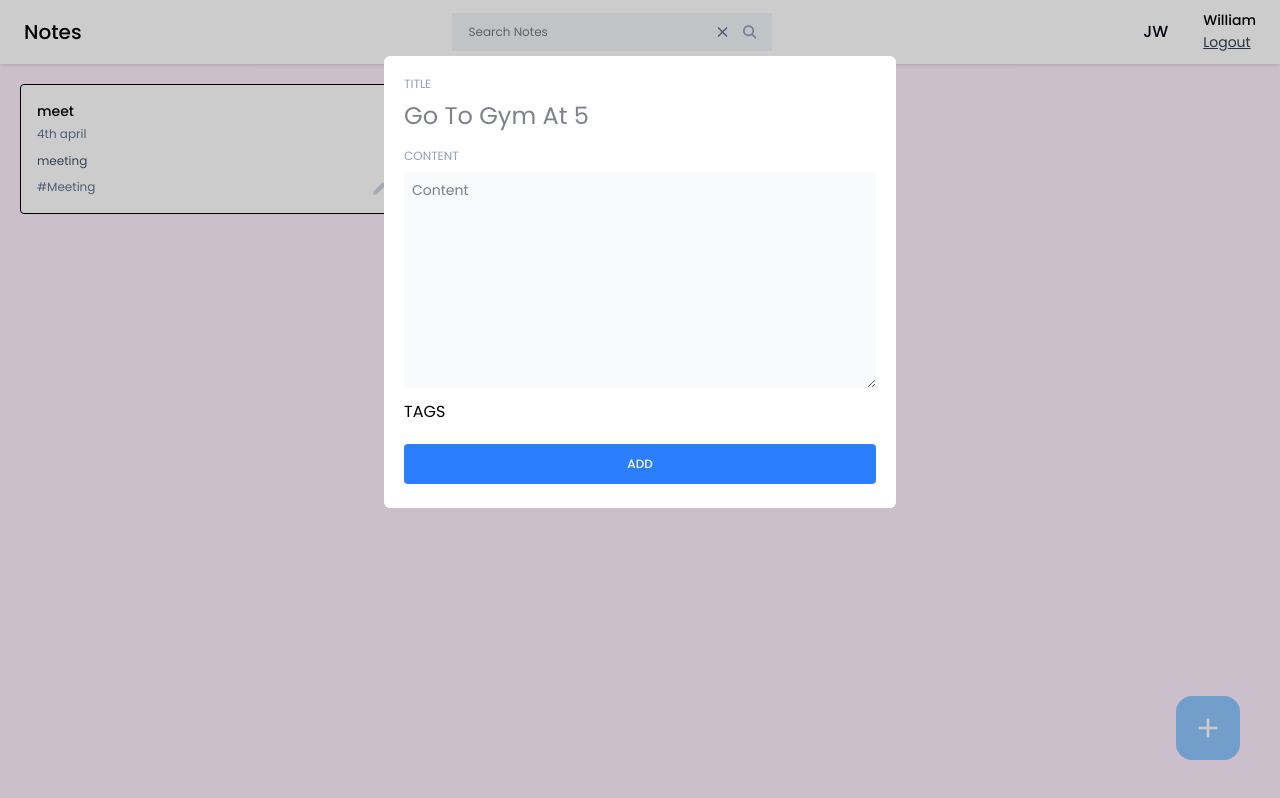
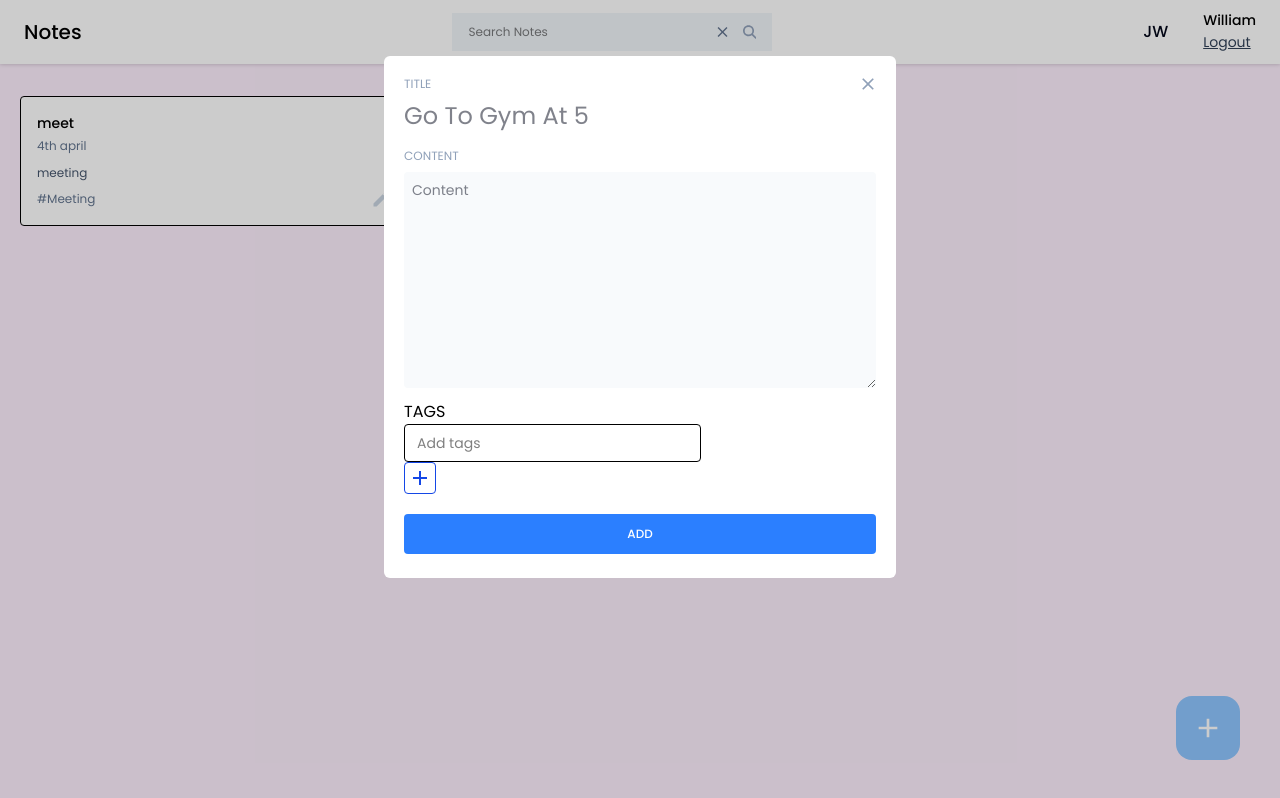
Before and after one commit to nidharshana-s/Scribil, a React (Vite) app: page /dashboard in a window 1280 px wide. Both pictures are taken after a click on the button 1208 px from the left and 728 px from the top of the page. Built offline with nearby package versions, Linux system fonts and the light colour scheme.

Commit message:
frontend done

```diff
--- a/src/App.jsx
+++ b/src/App.jsx
@@ -2,7 +2,6 @@
 import Home from './pages/Home/home'
 import Login from './pages/Login/login'
 import Signup from './pages/SignUp/signup'
-
 import { BrowserRouter as Router, Routes, Route } from "react-router-dom"
 
 
--- /dev/null
+++ b/src/components/Input/TagInput.jsx
@@ -0,0 +1,60 @@
+import React, { useState } from 'react'
+import { MdAdd, MdClose } from 'react-icons/md';
+
+const TagInput = ({tags, setTags}) => {
+    const [inputValue, setInputValue] = useState("");
+    const handleInputChange = (e) => {
+        setInputValue(e.target.value);
+    };
+const addNewTag = () => {
+    if (inputValue.trim() !== "") {
+        setTags([...tags, inputValue.trim()]);
+        setInputValue("");
+    }
+};
+
+const handleKeyDown = (e) => {
+    if (e.key === "Enter") {
+        addNewTag();
+    }
+};
+
+const handleRemoveTag = (tagToRemove) => {
+    setTags(tags.filter((tag) => tag !== tagToRemove));
+};
+
+  return (
+    <div>
+        {tags?.length > 0 && (
+            <div className='flex items-center gap-2 flex-wrap mt-2'>
+                {tags.map((tag, index) => (
+                    <span key={index} className=''>
+                    # {tag}
+                    <button onClick={()=> {
+                        handleRemoveTag(tag);
+                    }}>
+                        <MdClose />
+                    </button>
+                </span>
+                ))}
+            </div>
+        )}
+
+        <div>
+            <input type='text'
+            className='text-sm bg-transparent border px-3 py-2 rounded outline-none'
+            placeholder='Add tags'
+            onChange={handleInputChange}
+            onKeyDown={handleKeyDown}
+            />
+            <button
+            className='w-8 h-8 flex items-center justify-center rounded border border-blue-700 hover:bg-blue-700'
+            onClick={addNewTag}>
+                <MdAdd className='text-2xl text-blue-700 hover:text-white'/>
+            </button>
+        </div>
+    </div>
+  )
+
+}
+export default TagInput
--- a/src/pages/Home/AddEditNotes.jsx
+++ b/src/pages/Home/AddEditNotes.jsx
@@ -1,19 +1,55 @@
 import React, {useState} from 'react'
+import TagInput from '../../components/Input/TagInput';
+import { MdClose } from 'react-icons/md';
 
-const AddEditNotes = () => {
-
+const AddEditNotes = ({noteData, type, onClose}) => {
     const [title, setTitle] = useState("");
     const [content, setContent] = useState("");
     const [tags, setTags] = useState([]);
+
+    const [error, setError] = useState(null);
+
+    const addNewNote = async () => {
+
+    }
+
+    const editNote = async () => {
+
+    }
+
+    const handleAddNote = () => {
+        if (!title){
+            setError("Please enter the title");
+            return;
+        }
+
+        if (!content){
+            setError("Please enter the content");
+            return;
+        }
+        setError("")
+
+        if(type === 'edit'){
+            editNote()
+        }else{
+            addNewNote()
+        }
+    };
   return (
-    <>
-    <div className='flex flex-col gap-2'>
+    <div className='relative'>
+        <button className='w-10 h-10 rounded-full flex items-center justify-center absolute -top-3 -right-3 hover:bg-slate-500'
+        onClick={onClose}>
+            <MdClose className="text-xl text-slate-400" />
+        </button>
+
+        <div className='flex flex-col gap-2'>
         <label className='text-xs text-slate-400'>TITLE</label>
         <input
         type="text"
         className='text-2xl text-slate-950 outline-none'
         placeholder='Go To Gym At 5'
         value={title}
+        onChange={({target}) => setTitle(target.value)}
         />
     </div>
 
@@ -23,17 +59,25 @@
         type="text"
         className='text-sm text-slate-950 outline-none bg-slate-50 p-2 rounded'
         placeholder="Content"
-        rows={10} />
+        rows={10}
+        value={content}
+        onChange={({target}) => setContent(target.value)}
+        />
     </div>
+
 
     <div className='mt-3'>
         <label className='input-label'>TAGS</label>
+        <TagInput tags={tags} setTags={setTags}/>
     </div>
 
-    <button className='btn-primary font-medium mt-5 p-3' onClick={() => {}}>
+     {error && <p className="text-red-500 text-xs pt-4">{error}</p>}
+
+    <button className='btn-primary font-medium mt-5 p-3'
+    onClick={handleAddNote}>
         ADD
     </button>
-    </>
+    </div>
   )
 }
 
--- a/src/pages/Home/home.jsx
+++ b/src/pages/Home/home.jsx
@@ -6,7 +6,7 @@
 import Modal from "react-modal"
 
 const Home = () => {
-  const [openAddEditorial, setOpenAddEditModal] = useState({
+  const [openAddEditModal, setOpenAddEditModal] = useState({
     isShown:false,
     type:"add",
     data:null,
@@ -15,7 +15,7 @@
     <>
     <Navbar />
     <div className='container mt-5 ml-5'>
-      <div className='grid grid-cols-3 gap-4'>
+      <div className='grid grid-cols-3 gap-4 mt-8'>
         <NoteCard title="meet"
                   date="4th april"
                   content="meeting"
@@ -38,7 +38,7 @@
         </button>
 
         <Modal
-          isOpen={openAddEditorial.isShown}
+          isOpen={openAddEditModal.isShown}
           onRequestClose={() => {}}
           style={{
             overlay:{
@@ -47,7 +47,13 @@
           }}
           contentLabel=""
           className="w-[40%] max-h-3/4 bg-white rounded-md mx-auto mt-14 p-5 overflow-scroll">
-          <AddEditNotes />
+          <AddEditNotes
+            type={openAddEditModal.type}
+            noteData={openAddEditModal.data}
+            onClose={() => {
+              setOpenAddEditModal({ isShown:false, type:"add", data:null})
+            }}
+          />
         </Modal>
     </>
   )
```
